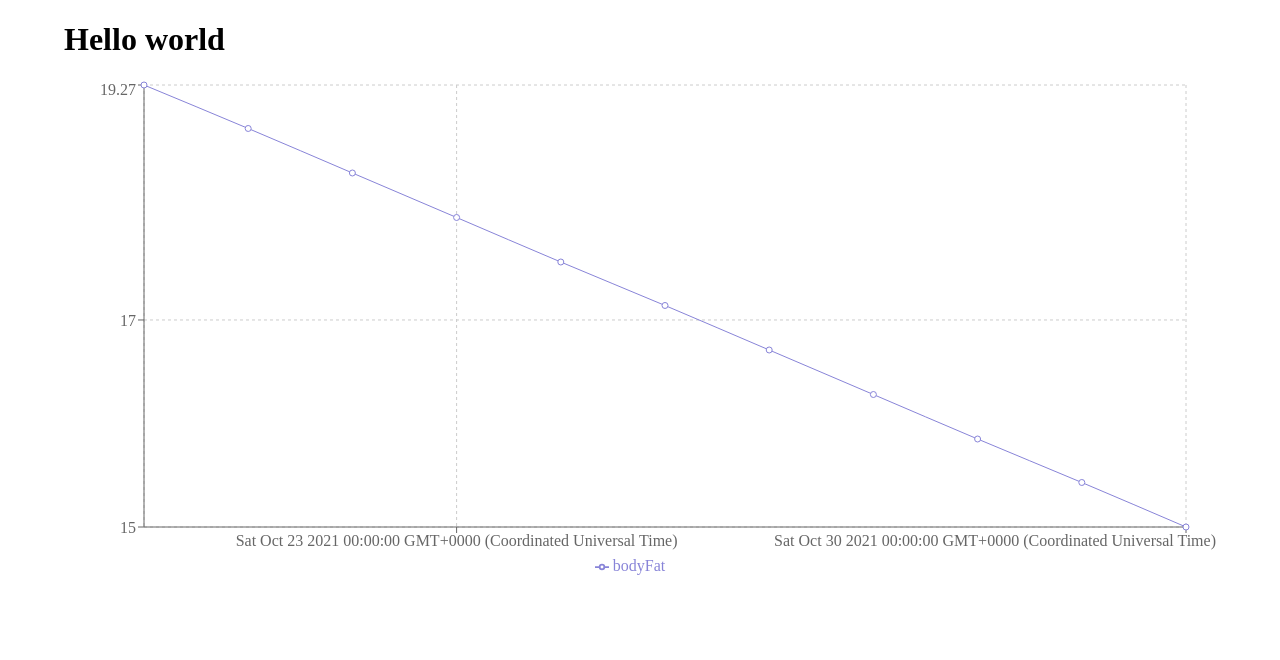
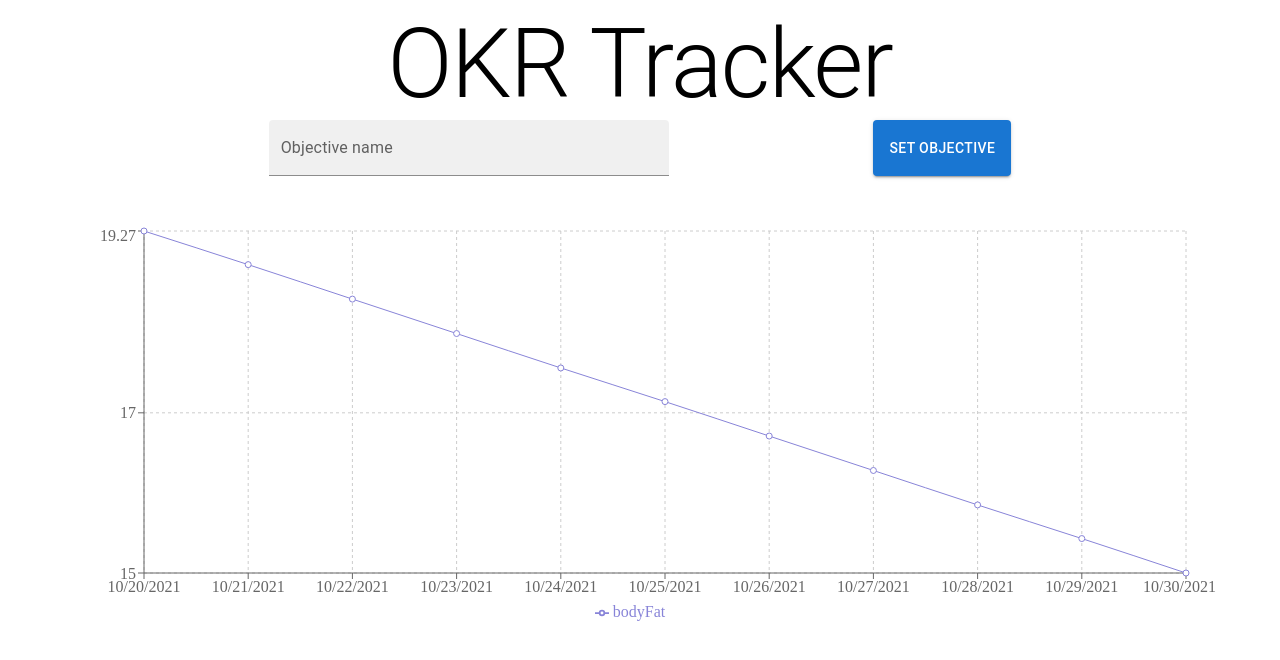
Before and after one commit to julioct99/okr-tracker, a React (Create React App) app: page / in a window 1280 px wide. Shown: the top 660 px of the page. Built offline with nearby package versions, Linux system fonts and the light colour scheme.

Commit message:
Add dynamic OKR value name

```diff
--- a/package.json
+++ b/package.json
@@ -18,6 +18,7 @@
     "react-dom": "^17.0.2",
     "react-scripts": "4.0.3",
     "recharts": "^2.1.3",
+    "styled-components": "^5.3.1",
     "typescript": "^4.4.3",
     "web-vitals": "^1.1.2"
   },
--- a/src/App.tsx
+++ b/src/App.tsx
@@ -1,6 +1,26 @@
-import { Container } from '@mui/material';
+import { Button, Container, TextField, Typography } from '@mui/material';
+import { styled } from '@mui/system';
+import { useEffect, useRef, useState } from 'react';
 import CustomLineChart from './components/charts/CustomLineChart';
 
+interface OkrItem {
+  date: Date;
+  value: number;
+}
+
+const OkrInput = styled('div')`
+  margin-bottom: 50px;
+  display: flex;
+  width: 100%;
+  justify-content: space-evenly;
+`;
+
+export function App() {
+  const okrValueNameInputRef = useRef<HTMLInputElement>();
+  const [okrValueName, setOkrValueName] = useState('bodyFat');
+  const [intermediateStates, setIntermadiateStates] = useState<any[]>([]);
+
+  useEffect(() => {
     const initState = {
       date: new Date(2021, 9, 19),
       value: 19.7,
@@ -11,41 +31,60 @@ const goalState = {
       value: 15.0,
     };
 
-interface OKRItem {
-  date: Date;
-  value: number;
-}
+    const intermediateStates: OkrItem[] = [];
 
-const intermediateStates: OKRItem[] = [];
-
-const diff = goalState.date.getDate() - initState.date.getDate();
-for (let i = 1; i <= diff; i++) {
+    const daysDiff = goalState.date.getDate() - initState.date.getDate();
+    for (let i = 1; i <= daysDiff; i++) {
       const date = new Date(initState.date.valueOf());
       date.setDate(date.getDate() + i);
 
-  const absValueDiff = (Math.abs(goalState.value - initState.value) / diff) * i;
+      const absDiffValue = (Math.abs(goalState.value - initState.value) / daysDiff) * i;
 
-  const diffValue = goalState.value > initState.value ? absValueDiff : -absValueDiff;
+      const diffValue = goalState.value > initState.value ? absDiffValue : -absDiffValue;
 
       const value: number = +(initState.value + diffValue).toFixed(2);
-  const item: OKRItem = {
+      const item: OkrItem = {
         date,
         value,
       };
+
       intermediateStates.push(item);
     }
 
-const valueName = 'bodyFat';
     const newIntermediateStates = intermediateStates.map((item) => ({
-  date: item.date,
-  [valueName]: item.value,
+      date: item.date.toLocaleDateString(),
+      [okrValueName]: item.value,
     }));
 
-export function App() {
+    setIntermadiateStates(newIntermediateStates);
+  }, [okrValueName]);
+
   return (
     <Container>
-      <h1>Hello world</h1>
-      <CustomLineChart height={500} data={newIntermediateStates} />
+      <Typography variant='h1' textAlign='center'>
+        OKR Tracker
+      </Typography>
+      <OkrInput>
+        <TextField
+          label='Objective name'
+          placeholder='Example: weight, dollars...'
+          variant='filled'
+          inputRef={okrValueNameInputRef}
+          style={{ width: '400px' }}
+        />
+        <Button
+          onClick={() => {
+            if (okrValueNameInputRef.current)
+              setOkrValueName(okrValueNameInputRef.current.value);
+          }}
+          variant='contained'
+        >
+          Set objective
+        </Button>
+      </OkrInput>
+      {intermediateStates.length > 0 ? (
+        <CustomLineChart height={400} data={intermediateStates} />
+      ) : null}
     </Container>
   );
 }
--- a/src/components/charts/CustomLineChart.tsx
+++ b/src/components/charts/CustomLineChart.tsx
@@ -54,7 +54,7 @@ const CustomLineChart: React.FunctionComponent<CustomLineChartProps> = ({
 
   useEffect(() => {
     const _lineNames = Object.keys(data[0]);
-    let [_domainLow, _domainHigh] = [1000, 1];
+    let [_domainLow, _domainHigh] = [99999, -99999];
     _lineNames.forEach((line) => {
       data.forEach((dataItem: any) => {
         const item = dataItem[line];
@@ -72,8 +72,8 @@ const CustomLineChart: React.FunctionComponent<CustomLineChartProps> = ({
         <XAxis dataKey={dataKey || defaultDataKey} />
         <YAxis domain={domain} />
         <Tooltip />
+        {getLines()}
         <Legend />
-        {getLines()}
       </LineChart>
     </ResponsiveContainer>
   );
```
Also changed, not shown: 1 other file (tests, documents, lock files or other folders). Lines whose indentation alone changed are shown as unchanged.
